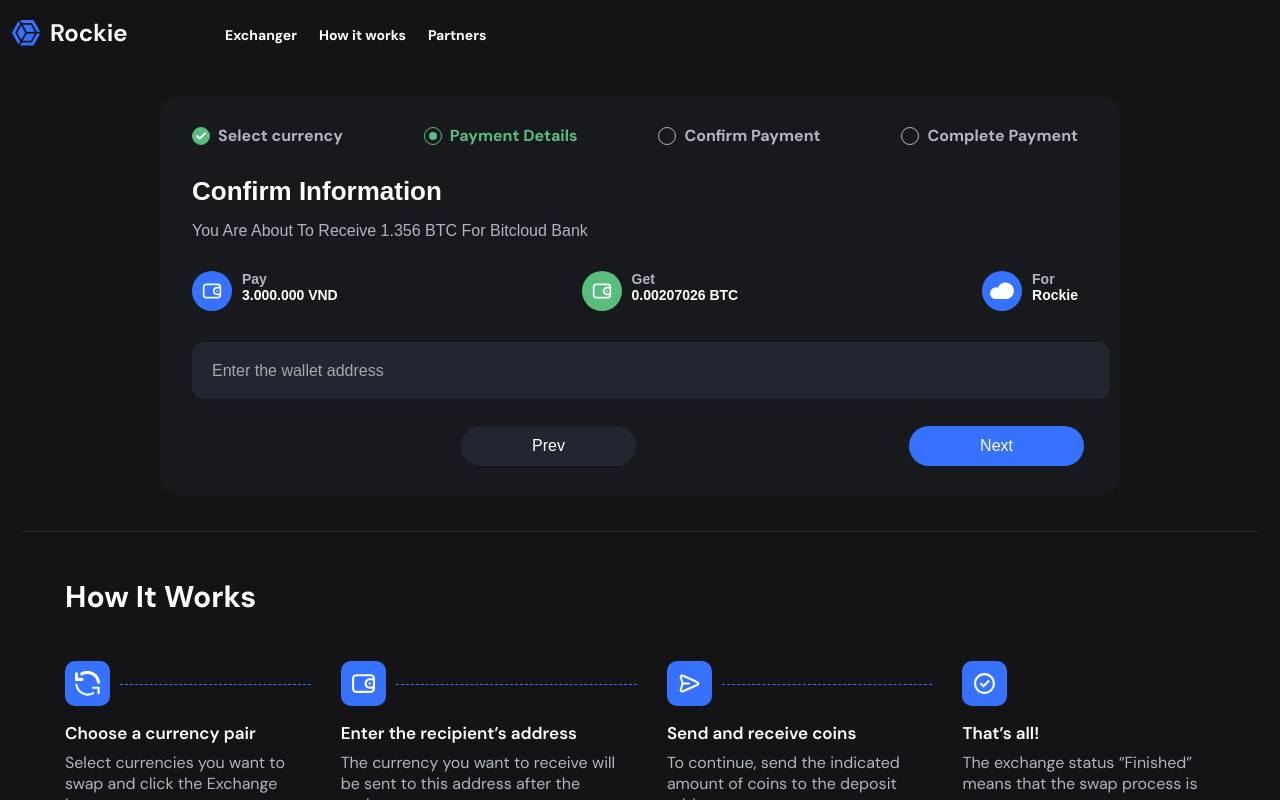
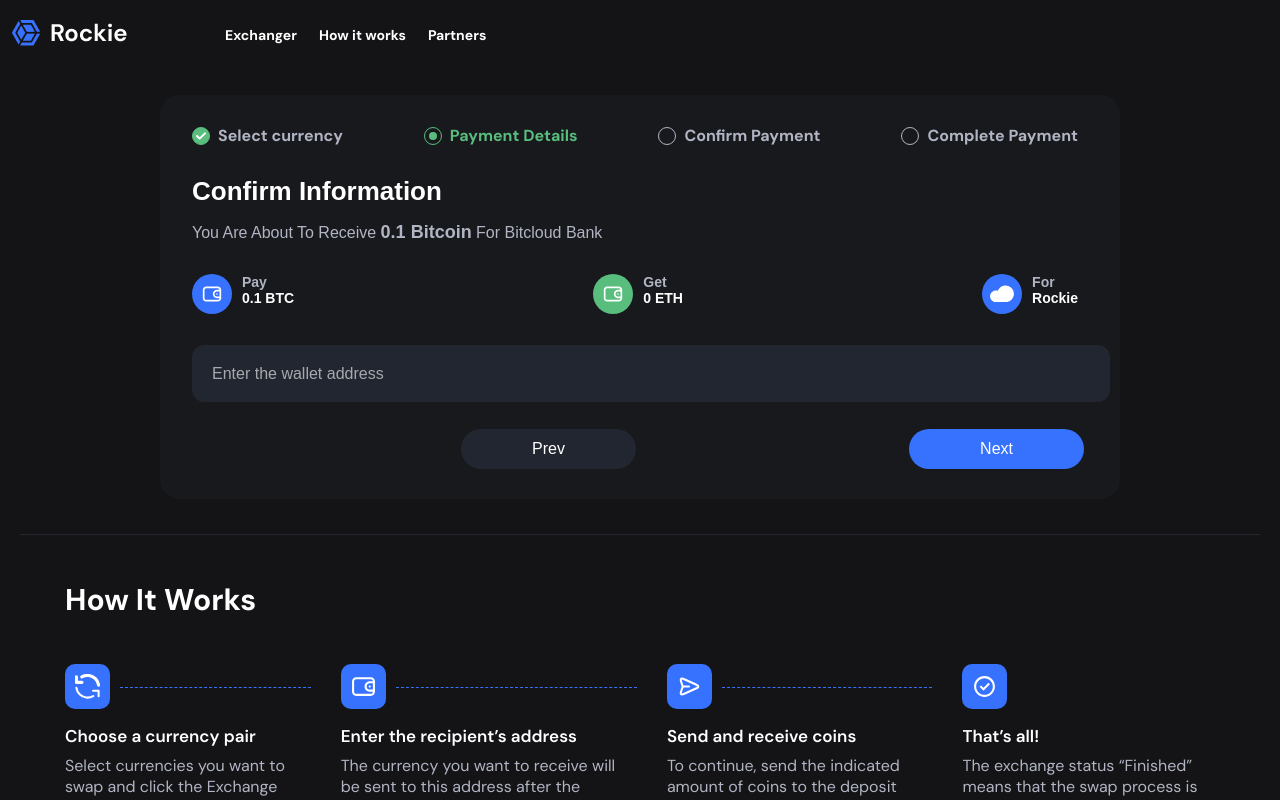
Before and after one commit to StepanenkoDmytro/crypto-exchanger-client, a React (Create React App) app: page / in a window 1280 px wide. Both pictures are taken after a click on the button "Next". Shown: the top 800 px of the page. Built offline with nearby package versions, Linux system fonts and the light colour scheme; no server answers.

Commit message:
fix context fields

```diff
--- a/src/components/stepper/components/CurrencySelectorStep.css
+++ b/src/components/stepper/components/CurrencySelectorStep.css
@@ -25,6 +25,10 @@
     margin-left: auto;
 }
 
+.currency-wrapper__btn-convert:hover {
+    opacity: 0.9;
+}
+
 .currency-wrapper__btn {
     background: var(--primary);
     border-radius: 90px;
--- a/src/components/stepper/components/ExchangeDetailsStep.css
+++ b/src/components/stepper/components/ExchangeDetailsStep.css
@@ -11,6 +11,11 @@
 
 .exchange-details__text {
     color: var(--gray);
+}
+
+.exchange-details__text-primary {
+    font-size: 18px;
+    font-weight: 700;
 }
 
 .exchange-details__presentation  {
--- a/src/components/stepper/components/ExchangeDetailsStep.tsx
+++ b/src/components/stepper/components/ExchangeDetailsStep.tsx
@@ -24,7 +24,7 @@ const ExchangeDetailsStep: React.FC<any> = (props) => {
     return (
         <div className="exchange-details">
             <p className="exchange-details__primary-text">Confirm Information</p>
-            <p className="exchange-details__text">You Are About To Receive 1.356 BTC For Bitcloud Bank</p>
+            <p className="exchange-details__text">You Are About To Receive <span className='exchange-details__text-primary'>{props.form.currencyFrom.amount} {props.form.currencyFrom.name}</span> For Bitcloud Bank</p>
             <ul className="exchange-details__presentation">
                 <li>
                     <div className="exchange-details__icon">
@@ -32,7 +32,7 @@ const ExchangeDetailsStep: React.FC<any> = (props) => {
                     </div>
                     <div className="exchange-details__content">
                         <p>Pay</p>
-                        <p className="exchange-details__content-value">3.000.000 VND</p>
+                        <p className="exchange-details__content-value">{props.form.currencyFrom.amount} {props.form.currencyFrom.symbol}</p>
                     </div>
                 </li>
                 <li>
@@ -41,7 +41,7 @@ const ExchangeDetailsStep: React.FC<any> = (props) => {
                     </div>
                     <div className="exchange-details__content">
                         <p>Get</p>
-                        <p className="exchange-details__content-value">0.00207026 BTC</p>
+                        <p className="exchange-details__content-value">{props.form.currencyTo.amount} {props.form.currencyTo.symbol}</p>
                     </div>
                 </li>
                 <li>
--- a/src/components/stepper/components/PaymentStep.tsx
+++ b/src/components/stepper/components/PaymentStep.tsx
@@ -42,8 +42,8 @@ const PaymentStep: React.FC<any> = (props) => {
                 <div className='payment__info--currency'>
                     <img alt="btc" src="https://static.simpleswap.io/images/currencies-logo/btc.svg"/>
                     <p>
-                        {props.form.currencyTo.amount}
-                        {props.form.currencyTo.name}
+                        {props.form.currencyFrom.amount}
+                        {props.form.currencyFrom.name}
                     </p>
                 </div>
             </div>
--- a/src/components/stepper/components/SuccessExchangeStep.tsx
+++ b/src/components/stepper/components/SuccessExchangeStep.tsx
@@ -24,8 +24,8 @@ const SuccessExchangeStep: React.FC<any> = (props) => {
                     Send deposit:
                 </p>
                 <p className='success__info--text'>
-                    {props.form.currencyTo.amount}
-                    {props.form.currencyTo.symbol}
+                    {props.form.currencyFrom.amount}
+                    {props.form.currencyFrom.symbol}
                 </p>
             </li>
             <li>
@@ -33,8 +33,8 @@ const SuccessExchangeStep: React.FC<any> = (props) => {
                     You get:
                 </p>
                 <p className='success__info--text'>
-                    {props.form.currencyFrom.amount}
-                    {props.form.currencyFrom.symbol}
+                    {props.form.currencyTo.amount}
+                    {props.form.currencyTo.symbol}
                 </p>
             </li>
             <li>
```
